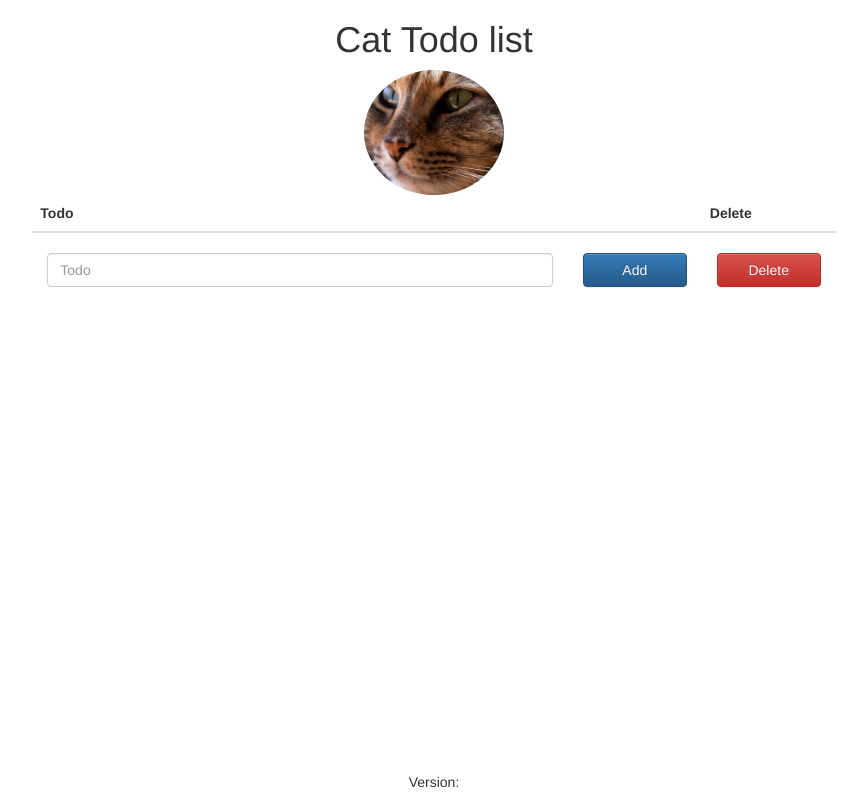
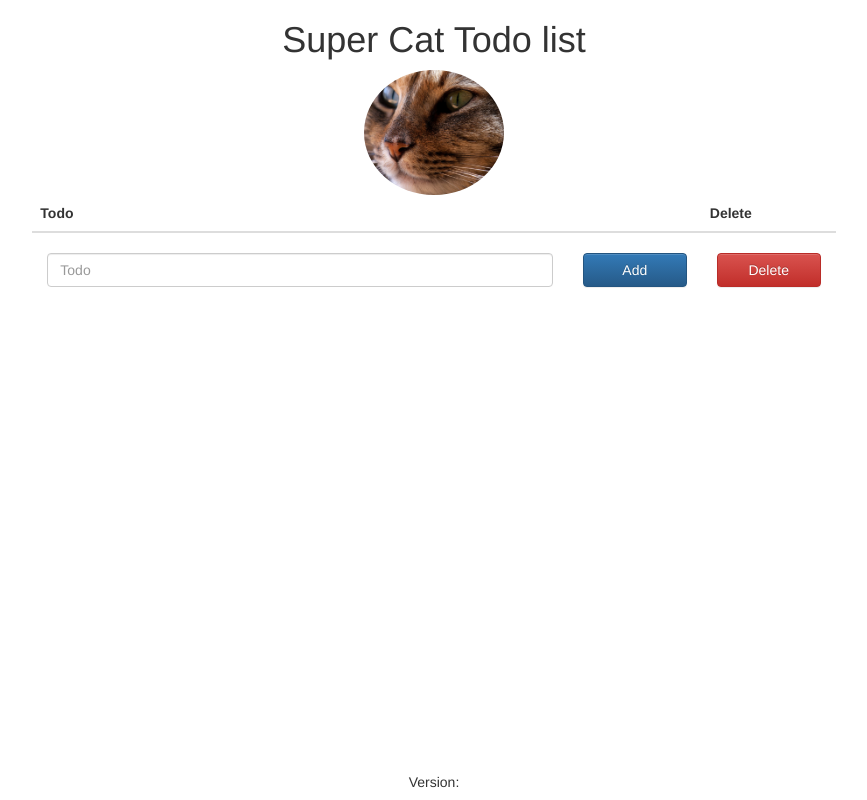
Before and after one commit to johscheuer/todo-app-web, a plain HTML site: page public/index.html in a window 1280 px wide. Shown: the whole page, without its empty margins (206-1073 px from the left). Drawn offline with nearby package versions, Linux system fonts and the light colour scheme; no server answers.

Commit message:
Correct title

```diff
--- a/public/index.html
+++ b/public/index.html
@@ -11,7 +11,7 @@
     <title>Awesome Todo App</title>
   </head>
   <body>
-    <h1 id="headline" class="text-center">Cat Todo list</h1>
+    <h1 id="headline" class="text-center">Super Cat Todo list</h1>
     <img src="cat_img.jpg" alt="https://flic.kr/p/dUtpsb" class="img-circle center-block img-responsive" height="140" width="140">
     <div class="container-fluid">
         <div class="col-md-2"></div>
```
